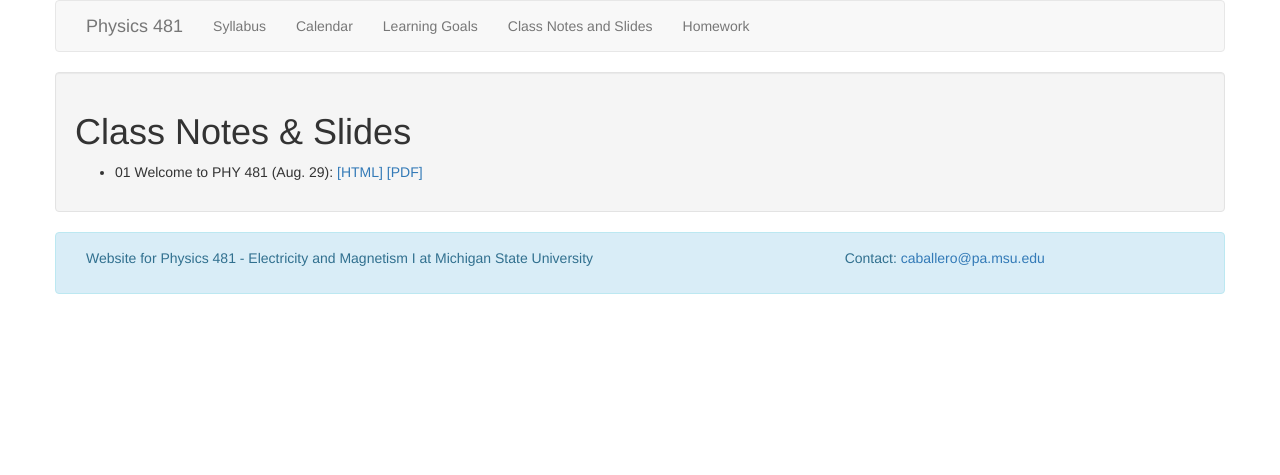
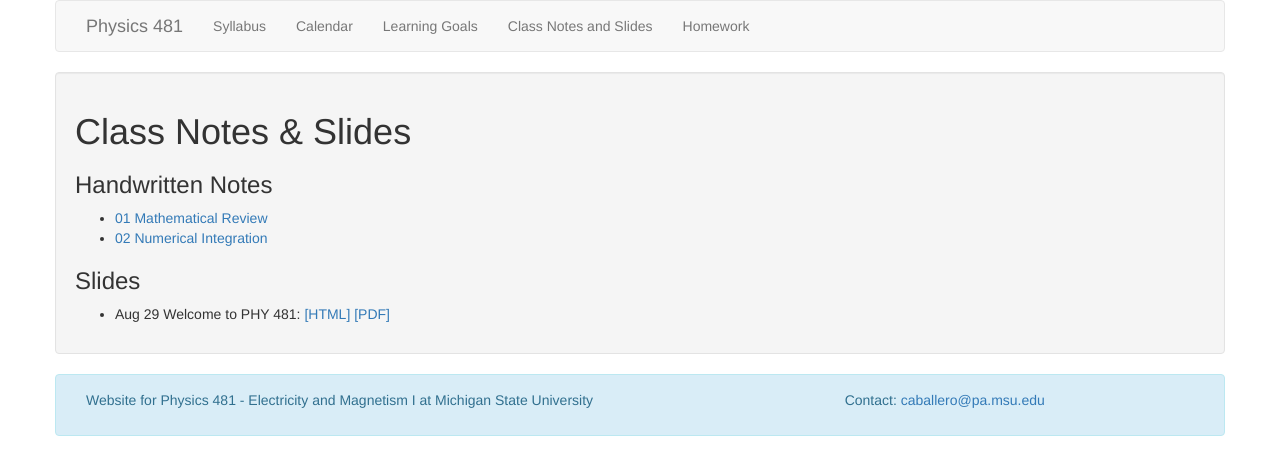
Before and after one commit to dannycab/phy481msu_f2018, a Jekyll site: the page built from notes/list_of_notes.md, in a window 1280 px wide. Shown: the top 475 px of the page. Built offline with Jekyll 4.4.1, drawn with Linux system fonts in a browser that asks for light colours.

Commit message:
updated with slides, notes, and calendar

```diff
--- a/notes/list_of_notes.md
+++ b/notes/list_of_notes.md
@@ -4,4 +4,11 @@ layout: page
 permalink: notes/index.html
 ---
 
-- 01 Welcome to PHY 481 (Aug. 29): [[HTML]](./01-slides.html) [[PDF]](./01-slides.pdf)
+### Handwritten Notes
+
+- [01 Mathematical Review](./handwritten/01_Mathematical_Review.pdf)
+- [02 Numerical Integration](./handwritten/02_Numerical_Integration.pdf)
+
+### Slides
+
+- Aug 29 Welcome to PHY 481: [[HTML]](./01-slides.html) [[PDF]](./01-slides.pdf)
```
Also changed, not shown: 7 other files.
